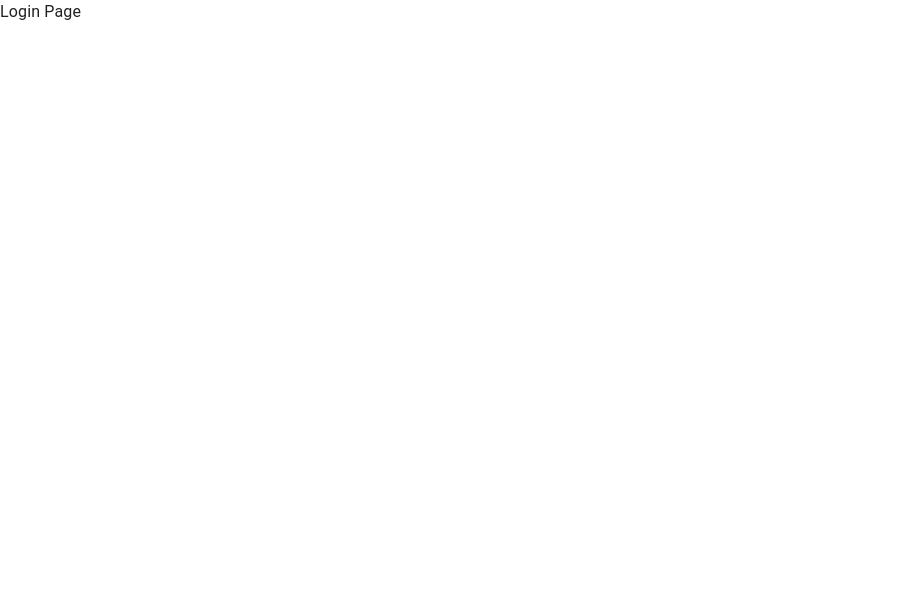
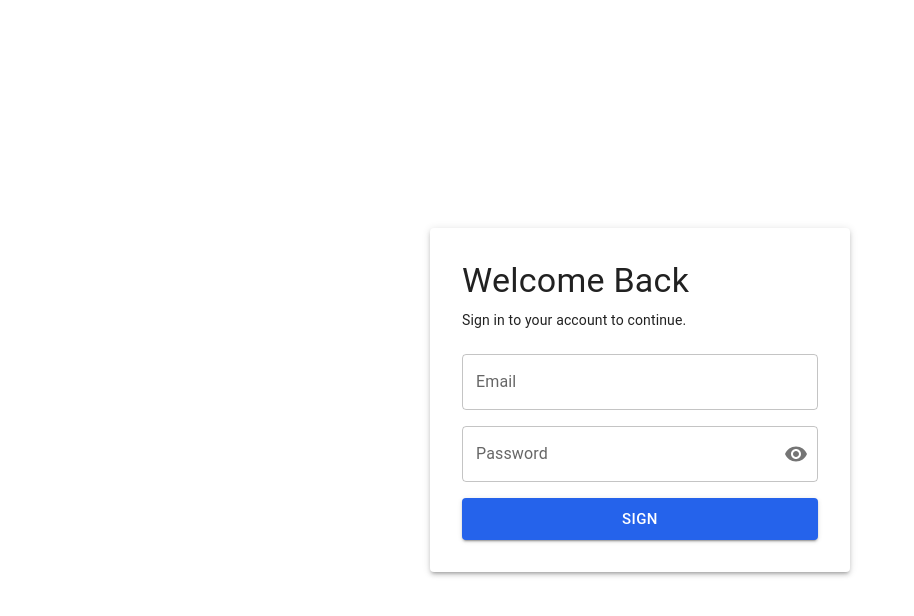
Before and after one commit to Avisek17/Project-Management-System, a React (Vite) app: page /login in a window 1280 px wide. Shown: the top 616 px of the page, without its empty margins (0-914 px from the left). Built offline with nearby package versions, Linux system fonts and the light colour scheme; no server answers.

Commit message:
ogin/authentication-UI

```diff
--- /dev/null
+++ b/src/features/auth/api/authApi.ts
@@ -0,0 +1,14 @@
+import { api } from "@/shared/utils/api";
+import type { LoginFormData } from "@/features/auth/schemas/authSchemas";
+import type { LoginResponse } from "@/features/auth/types/auth.types";
+
+
+export const login = async (
+    data: LoginFormData
+): Promise<LoginResponse>=> {
+    const response = await api.post<LoginResponse>(
+        "/auth/login",
+        data
+    );
+    return response.data;
+}
--- /dev/null
+++ b/src/features/auth/components/LoginForm.tsx
@@ -0,0 +1,120 @@
+import { useForm } from "react-hook-form";
+import { zodResolver } from "@hookform/resolvers/zod"
+
+import { Alert, Button, Stack, TextField, IconButton, InputAdornment } from "@mui/material";
+
+import {type LoginFormData, loginSchema } from "@/features/auth/schemas/authSchemas";
+import { useState } from "react";
+import VisibilityIcon from "@mui/icons-material/Visibility";
+import VisibilityOffIcon from "@mui/icons-material/VisibilityOff";
+import { login } from "@/features/auth/api/authApi";
+import axios from "axios";
+
+function LoginForm(){
+    const { register, handleSubmit, formState:{errors, isSubmitting},} = useForm<LoginFormData>({
+        resolver: zodResolver(loginSchema),
+        defaultValues:{
+            email:"",
+            password:"",
+        }
+    })
+
+    const [loginError, setLoginError] = useState("");
+
+    const onSubmit = async (data: LoginFormData) => {
+        try{
+            setLoginError("");
+            const response = await login(data);
+            console.log(response);
+        }catch(error){
+            if(axios.isAxiosError(error)){
+                if(!error.response){
+                    setLoginError("Unable to connnect to the server. Please try again.")
+                    return;
+                }
+
+                if(error.response?.status === 401){
+                    setLoginError("Invalid email or password")
+                    return;
+                }
+
+                if(error.response?.status === 400){
+                    setLoginError("Please check your login details");
+                    return;
+                }
+
+                setLoginError("Something went wrong. Please try again.");
+                return;
+            }
+
+            setLoginError("Unable to sign in. Please try again")
+     }
+    }
+
+const [showPassword, setShowPassword] = useState(false);
+
+return(
+    <Stack
+    component={`form`}
+    spacing={2}
+    onSubmit={handleSubmit(onSubmit)}
+    >
+        {loginError && (
+            <Alert severity="error">
+                {loginError}
+            </Alert>
+        )}
+        <TextField
+            label="Email"
+            type="email"
+            fullWidth
+            {...register("email")}
+            error={!!errors.email}
+            helperText={errors.email?.message}
+        />
+
+        <TextField
+            label="Password"
+            type={showPassword ? "text" : "password"}
+            fullWidth
+            {...register("password")}
+            error={!!errors.password}
+            helperText={errors.password?.message}
+            slotProps={{
+                input:{
+                    endAdornment: (
+                        <InputAdornment position="end">
+                            <IconButton
+                            onClick={()=> setShowPassword((prev)=> !prev)}
+                            edge="end"
+                            aria-label={
+                                showPassword ? "Hide password" : "Show password"
+                            }
+                            >
+                                {showPassword ? (
+                                    <VisibilityOffIcon />
+                                ) : (
+                                    <VisibilityIcon />
+                                )
+                            }
+                            </IconButton>
+                        </InputAdornment>
+                    )
+                }
+            }}
+        />
+
+        <Button
+            type="submit"
+            variant="contained"
+            size="large"
+            fullWidth
+            disabled={isSubmitting}
+        >
+            {isSubmitting ? "Signing in...." : "Sign"}
+        </Button>
+    </Stack>
+)
+}
+
+export default LoginForm;
--- a/src/features/auth/pages/LoginPage.tsx
+++ b/src/features/auth/pages/LoginPage.tsx
@@ -1,4 +1,34 @@
+import { Box, Paper, Typography } from "@mui/material";
+import LoginForm from "@/features/auth/components/LoginForm";
 function LoginPage(){
-    return <div>Login Page</div>
+    return (
+        <Box sx={{
+            minHeight:"100vh",
+            display:"flex",
+            alignItems:"center",
+            justifyContent:"center",
+            p:2
+        }}>
+            <Paper
+            elevation= {3}
+            sx={{
+                width:"100%",
+                maxWidth:420,
+                p:4
+            }}>
+                <Typography variant="h4" sx={{mb:1}}>Welcome Back</Typography>
+                <Typography variant="body2"
+                color="text.secondary"
+                sx={{
+                    mb:3
+                }}
+                >
+                    Sign in to your account to continue.
+                </Typography>
+
+                <LoginForm />
+            </Paper>
+        </Box>
+    )
 }
 export default LoginPage;
--- /dev/null
+++ b/src/features/auth/schemas/authSchemas.ts
@@ -0,0 +1,15 @@
+import { z } from "zod";
+
+export const loginSchema = z.object({
+    email: z
+    .string()
+    .min(1, " Email is required")
+    .email("Enter a valid email address"),
+
+    password: z
+    .string()
+    .min(1,"Password is required")
+    .min(6,"Password must be at least 6 characters")
+});
+
+export type LoginFormData = z.infer<typeof loginSchema>;
--- /dev/null
+++ b/src/features/auth/types/auth.types.ts
@@ -0,0 +1,8 @@
+export interface LoginResponse{
+    accessToken: string;
+    user: {
+        id: string;
+        email:string;
+        name: string
+    }
+}
--- /dev/null
+++ b/src/shared/utils/api.ts
@@ -0,0 +1,9 @@
+import axios from "axios";
+
+export const api = axios.create({
+    baseURL: import.meta.env.VITE_API_URL,
+    headers:{
+        "Content-Type":"application/json",
+    },
+    withCredentials: true
+})
```
Also changed, not shown: 1 other file (tests, documents, lock files or other folders).
